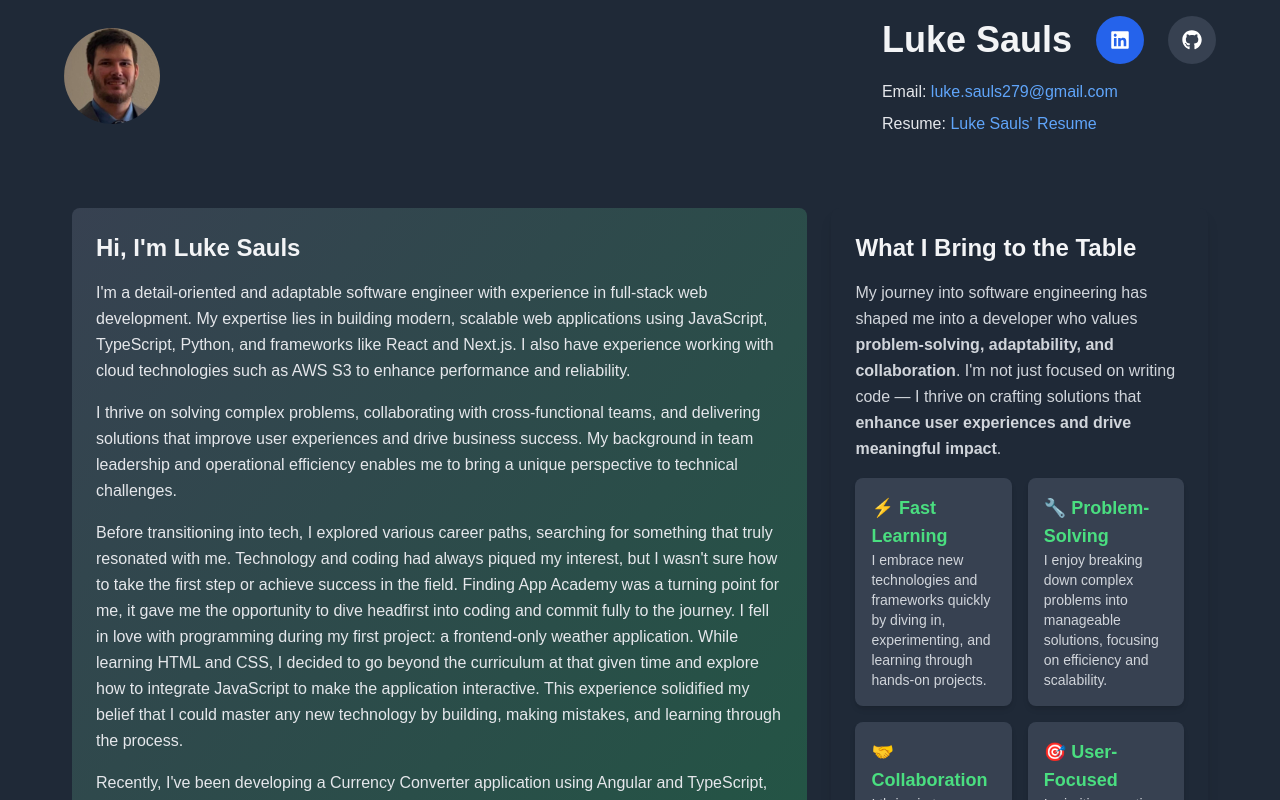
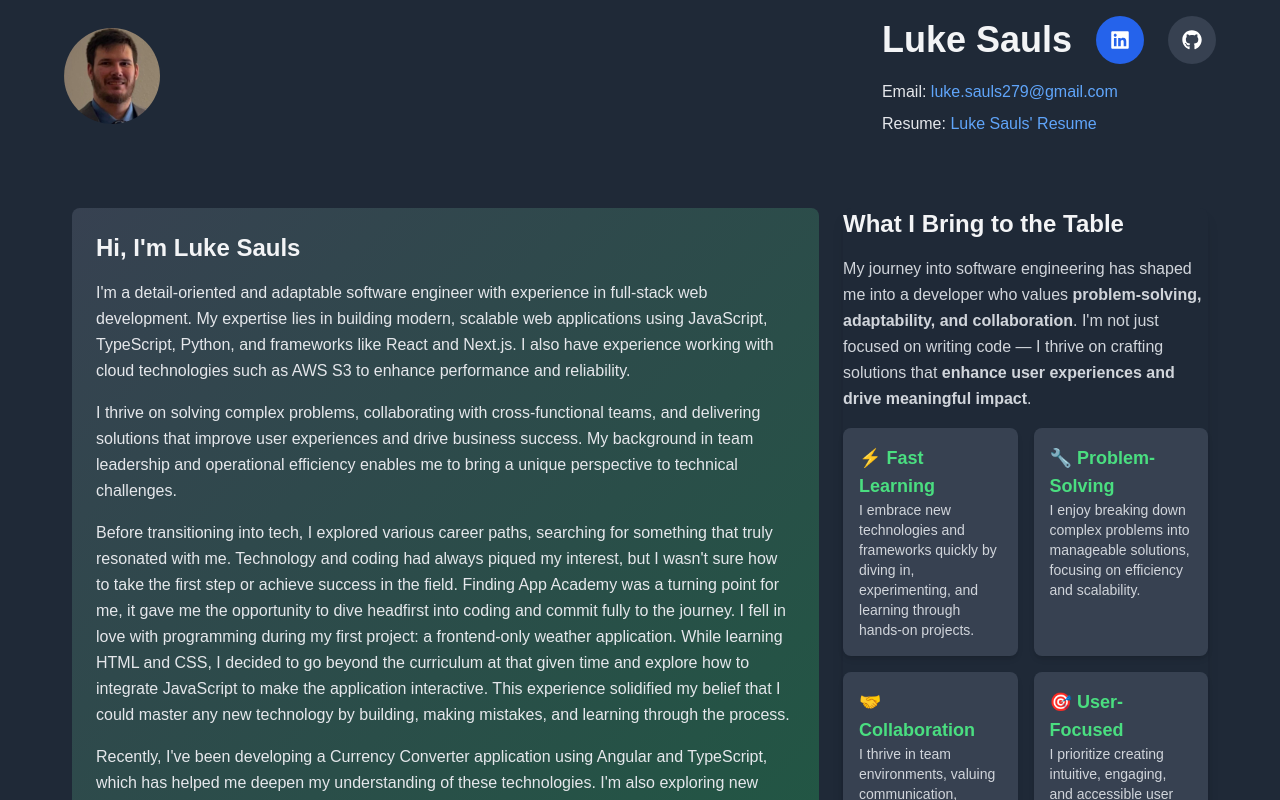
Before and after one commit to lukesauls66/Portfolio, a Next.js app: page / in a window 1280 px wide. Shown: the top 800 px of the page. Built offline with nearby package versions, Linux system fonts and the light colour scheme.

Commit message:
added visual effects

```diff
--- a/app/page.tsx
+++ b/app/page.tsx
@@ -102,7 +102,7 @@ export default function Home() {
       </div>
 
       <div className="flex flex-col md:flex-row gap-6 p-6">
-        <div className="flex flex-col gap-4 p-6 bg-gradient-to-br from-gray-700 to-green-500/30 rounded-lg w-full">
+        <div className="flex flex-col gap-4 p-6 bg-gradient-to-br from-gray-700 to-green-500/30 rounded-lg w-full h-[25rem] md:h-full overflow-y-auto">
           <h2 className="text-xl md:text-2xl font-semibold text-gray-100">
             Hi, I&apos;m Luke Sauls
           </h2>
@@ -153,7 +153,7 @@ export default function Home() {
           initial={{ opacity: 0, x: 50 }}
           animate={{ opacity: 1, x: 0 }}
           transition={{ duration: 1.2, ease: "easeOut" }}
-          className="p-6 bg-gray-800 rounded-lg shadow-lg md:w-1/2 flex flex-col gap-4 w-full"
+          className="bg-gray-800 rounded-lg shadow-lg md:w-1/2 flex flex-col gap-4 w-full"
         >
           <h3 className="text-xl md:text-2xl font-semibold text-gray-100">
             What I Bring to the Table
```
